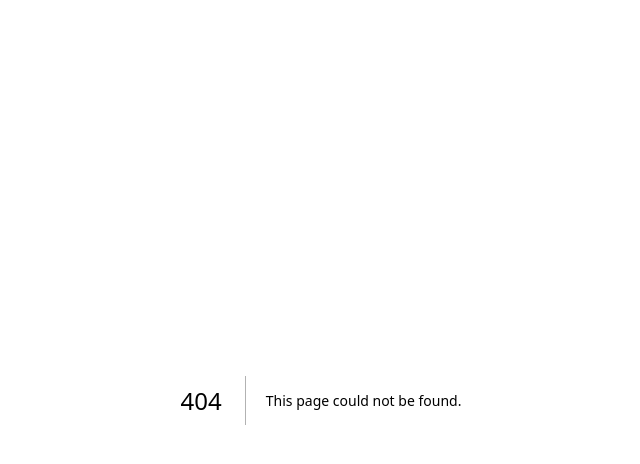
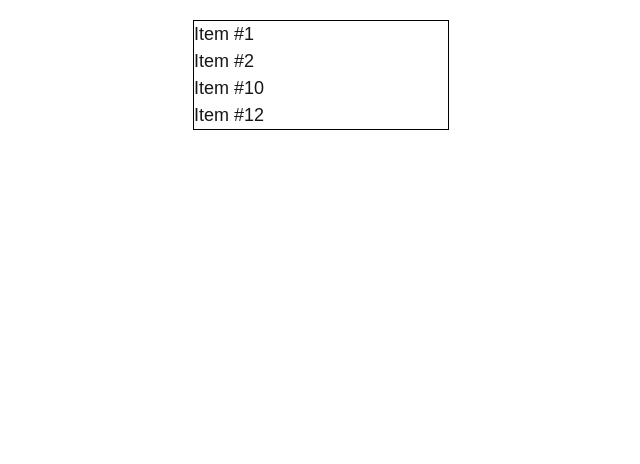
Before and after one commit to IgorBastos19/exercicios, a Next.js app: page /children-components in a window 1280 px wide. Before the commit this address had no page. Shown: the top 464 px of the page, without its empty margins (319-959 px from the left). Built offline with nearby package versions, Linux system fonts and the light colour scheme.

Commit message:
props:childrem

```diff
--- /dev/null
+++ b/app/children-components/page.jsx
@@ -0,0 +1,15 @@
+import Item from "../../components/Item";
+import Lista from "../../components/Lista";
+
+export default function childrenComponents() {
+  return (
+    <div>
+      <Lista>
+        <Item conteudo="Item #1" />
+        <Item conteudo="Item #2" />
+        <Item conteudo="Item #10" />
+        <Item conteudo="Item #12" />
+      </Lista>
+    </div>
+  );
+}
--- /dev/null
+++ b/app/comunicacao/direta/page.jsx
@@ -0,0 +1,9 @@
+import Pai from "../../../components/direta/Pai";
+
+export default function direta() {
+  return (
+    <div>
+      <Pai familia="Bastos" />
+    </div>
+  );
+}
--- /dev/null
+++ b/app/renderizacao/renderCondicional2/page.jsx
@@ -0,0 +1,14 @@
+import If from "../../../components/If";
+export default function condicional2() {
+  const numero = 51;
+  return (
+    <div>
+      <If teste={numero % 2 === 0}>
+        <h1>O número {numero} é par</h1>
+      </If>
+      <If teste={numero % 2 === 1}>
+        <h1>O número {numero} é ímpar</h1>
+      </If>
+    </div>
+  );
+}
--- /dev/null
+++ b/components/If.jsx
@@ -0,0 +1,7 @@
+export default function If(props) {
+  if (props.teste) {
+    return props.children;
+  } else {
+    return null;
+  }
+}
--- /dev/null
+++ b/components/Item.jsx
@@ -0,0 +1,3 @@
+export default function Item(props) {
+  return <li>{props.conteudo}</li>;
+}
--- /dev/null
+++ b/components/Lista.jsx
@@ -0,0 +1,20 @@
+export default function Lista(props) {
+  return (
+    <div>
+      <ul
+        style={{
+          border: "1px solid black",
+          marginLeft: "auto",
+          marginRight: "auto",
+          fontSize: "18px",
+          marginTop: "20px",
+          marginBottom: "20px",
+          padding: 0,
+          width: "20%",
+        }}
+      >
+        {props.children}
+      </ul>
+    </div>
+  );
+}
--- /dev/null
+++ b/components/direta/Filho.jsx
@@ -0,0 +1,8 @@
+export default function Filho(props) {
+  return (
+    <div style={{ display: "flex", alignItems: "center" }}>
+      <h3>{props.nome}</h3>
+      <h2>{props.familia}</h2>
+    </div>
+  );
+}
--- /dev/null
+++ b/components/direta/Pai.jsx
@@ -0,0 +1,13 @@
+import Filho from "./Filho";
+
+export default function Pai(props) {
+  return (
+    <div>
+      <h1>Família {props.familia}</h1>
+      <Filho nome="Lucinea-" familia={props.familia} />
+      <Filho nome="Igor-" familia={props.familia} />
+      <Filho nome="Lucca-" familia={props.familia} />
+      <Filho {...props} nome="Marilane-" />
+    </div>
+  );
+}
```
Also changed, not shown: app/comunicacao/indireta/page.jsx (added).
